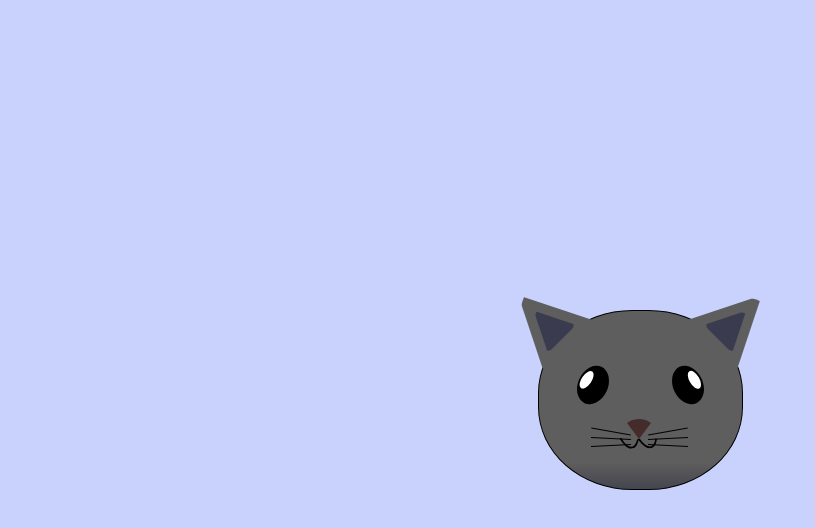
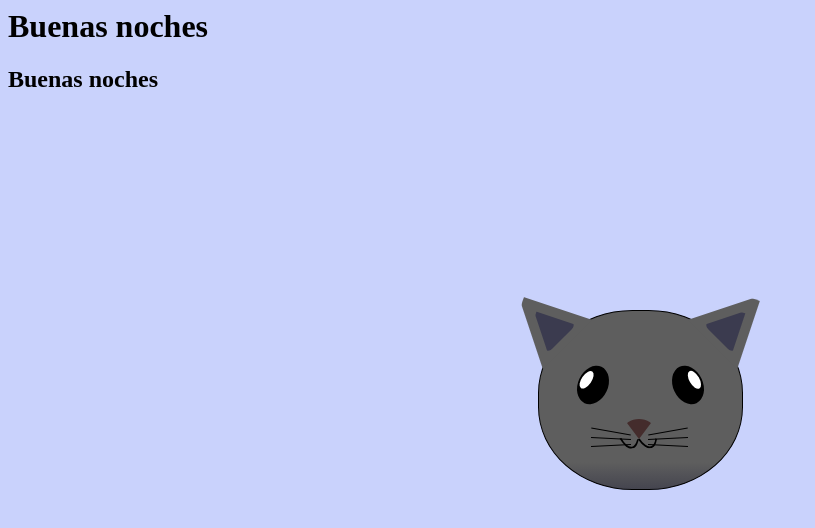
Before and after one commit to OmarCruz78/drawing-a-cat, a plain HTML site: page index.html in a window 1280 px wide. Shown: the whole page, without its empty margins (0-815 px from the left). Drawn offline with Linux system fonts and the light colour scheme.

Commit message:
Update index.html

```diff
--- a/index.html
+++ b/index.html
@@ -1,6 +1,9 @@
 
+
+
+
+<html lang="en">
 <!DOCTYPE html>
-<html lang="en">
 <head>
     <meta charset="UTF-8">
     <title>fCC Cat Painting</title>
@@ -8,7 +11,11 @@
 </head>
 <body>
     <main>
-      <div class="cat-head">
+
+
+        <h1> Buenas noches</h1>
+                <h2> Buenas noches</h2>
+            <div class="cat-head">
         <div class="cat-ears">
           <div class="cat-left-ear">
             <div class="cat-left-inner-ear"></div>
```
